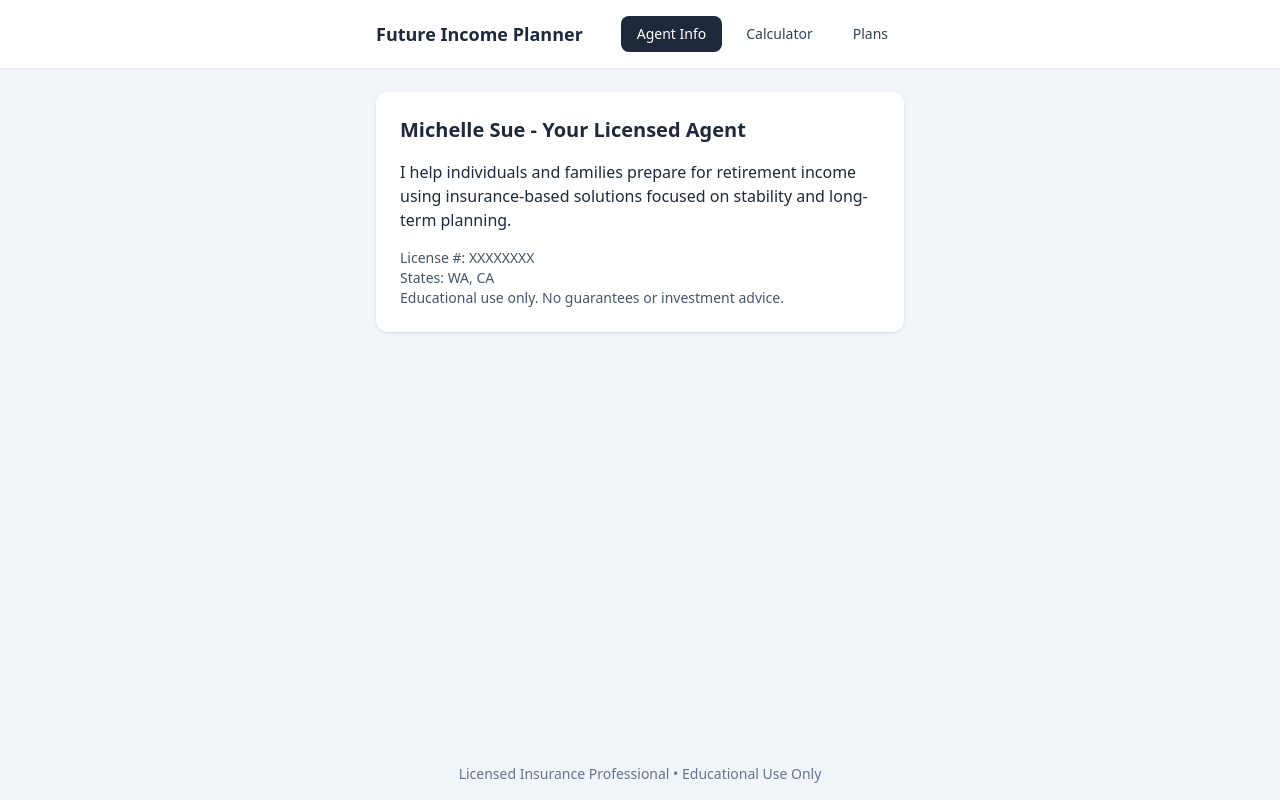
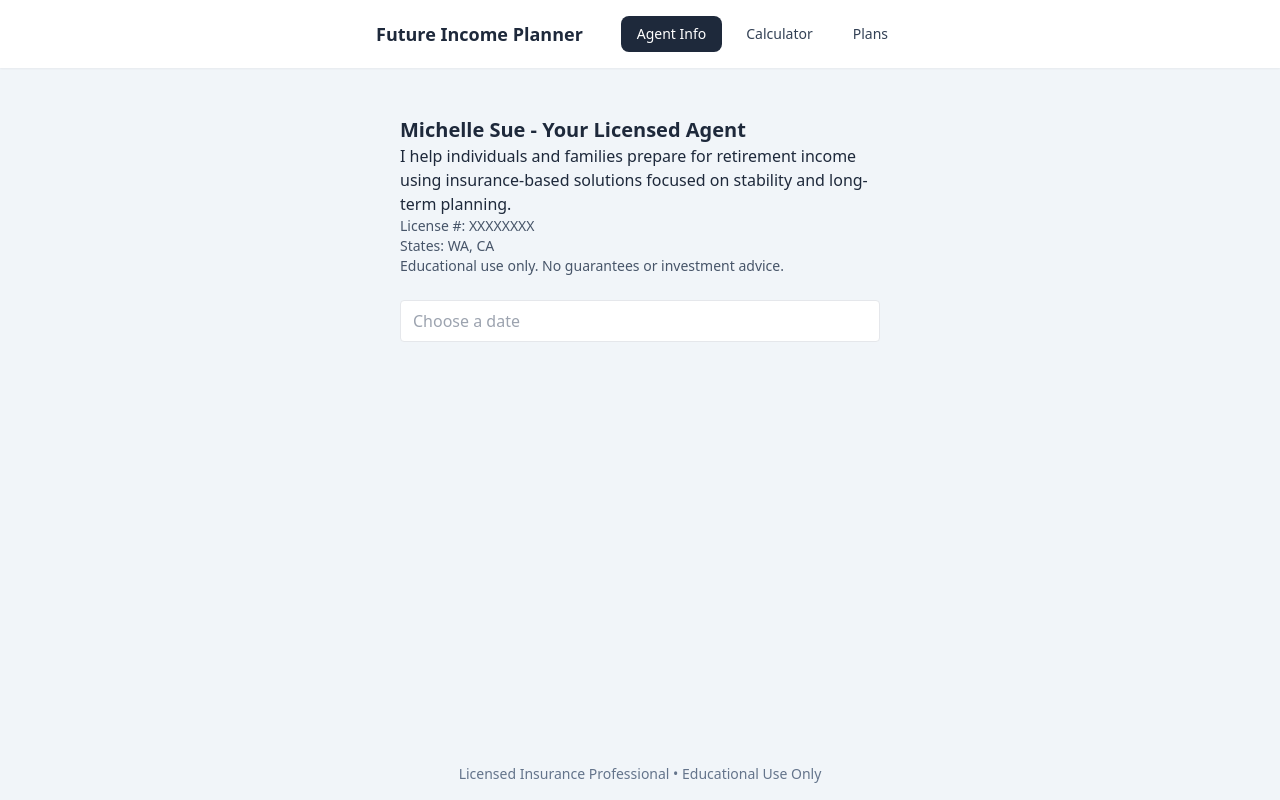
Before and after one commit to htzhang2/insurance-agent-tool, a React (Vite) app in the folder insurance-ui-react/: page / in a window 1280 px wide. Both pictures are taken after a click on the button "Agent Info". Built offline with nearby package versions, Linux system fonts and the light colour scheme.

Commit message:
add date calendar

```diff
--- a/insurance-ui-react/package.json
+++ b/insurance-ui-react/package.json
@@ -11,7 +11,9 @@
     "preview": "vite preview"
   },
   "dependencies": {
+    "date-fns": "^4.1.0",
     "react": "^19.2.0",
+    "react-datepicker": "^9.1.0",
     "react-dom": "^19.2.0"
   },
   "devDependencies": {
--- a/insurance-ui-react/src/index.css
+++ b/insurance-ui-react/src/index.css
@@ -5,3 +5,11 @@
 body {
   @apply bg-slate-100 text-slate-800;
 }
+
+.react-datepicker-wrapper {
+  width: 100%;
+}
+
+.react-datepicker__input-container input {
+  width: 100%;
+}
--- a/insurance-ui-react/src/main.jsx
+++ b/insurance-ui-react/src/main.jsx
@@ -2,6 +2,7 @@ import React from "react";
 import ReactDOM from "react-dom/client";
 import App from "./App";
 import "./index.css";
+import "react-datepicker/dist/react-datepicker.css";
 
 ReactDOM.createRoot(document.getElementById("root")).render(
   <React.StrictMode>
--- a/insurance-ui-react/src/pages/AgentInfo.jsx
+++ b/insurance-ui-react/src/pages/AgentInfo.jsx
@@ -1,6 +1,11 @@
+import { useState } from "react";
+import DatePicker from "react-datepicker";
+
 export default function AgentInfo() {
+  const [selectedDate, setSelectedDate] = useState(null);
+
   return (
-    <div className="bg-white rounded-xl shadow p-6 space-y-4">
+    <div className="max-w-3xl mx-auto p-6">
       <h2 className="text-xl font-semibold">Michelle Sue - Your Licensed Agent</h2>
 
       <p>
@@ -13,6 +18,15 @@ export default function AgentInfo() {
         States: WA, CA <br />
         Educational use only. No guarantees or investment advice.
       </p>
+
+      <br />
+      <DatePicker
+        selected={selectedDate}
+        onChange={(date) => setSelectedDate(date)}
+        minDate={new Date()}
+        placeholderText="Choose a date"
+        className="border px-3 py-2 rounded w-full bg-white text-black"
+      />
     </div>
   );
 }
```
